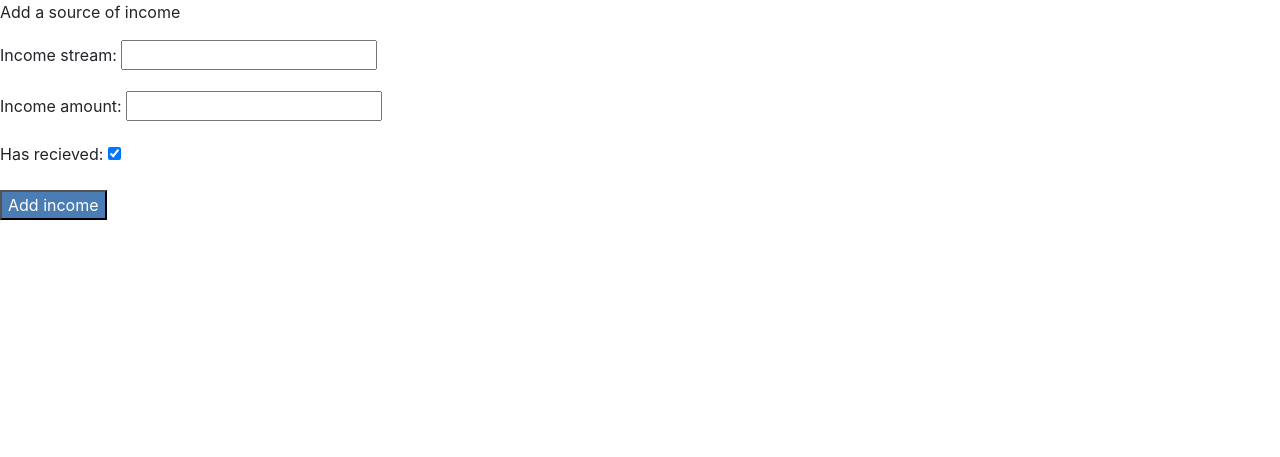
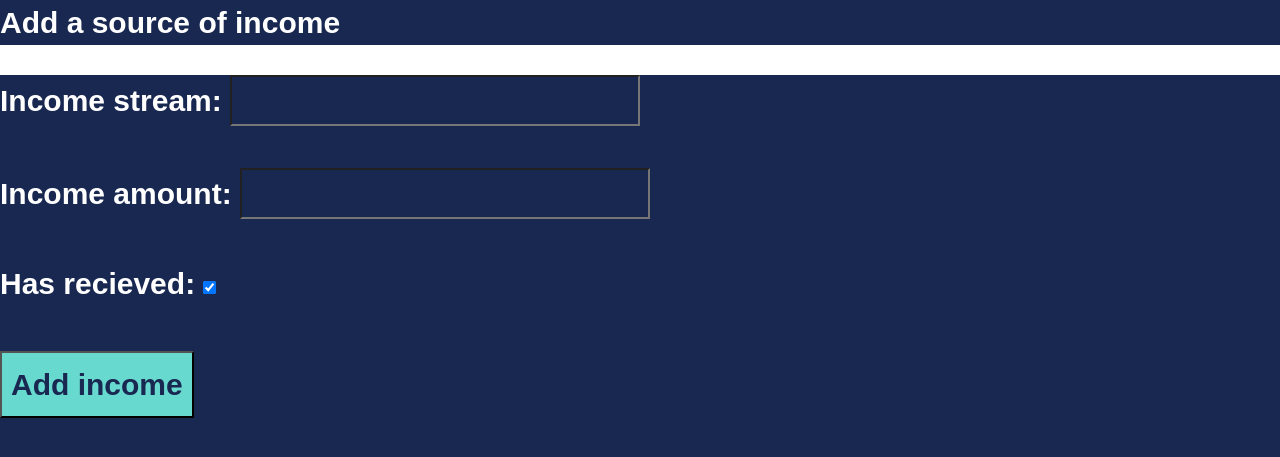
Before and after one commit to benm4ckenzie/finance, a Django app: page /income in a window 1280 px wide. Shown: the top 457 px of the page. Run offline with Django 3.2, Linux system fonts and the light colour scheme; some libraries are stand-ins or nearby versions.

Commit message:
Adds global css font and colour, as well as font awesome icons and refactors structure of the page

```diff
--- a/monthly_budget/static/monthly_budget/style.css
+++ b/monthly_budget/static/monthly_budget/style.css
@@ -1,13 +1,24 @@
-body {
-    background: #4E4BB4;
+@import url('https://fonts.googleapis.com/css2?family=Alegreya+Sans:wght@100;300&display=swap');
+
+* {
+    background-color: #192851;
     color: white;
-}
-
-body h1 {
-    color: #FF6300;
+    font-family: 'Alegreya Sans', sans-serif;
+    font-weight: bolder;
+    font-size: 30px;
 }
 
 button {
-    background: #4b7db4;
-    COLOR: White;
+    background: #68D9CF;
+    color: #192851;
+    font-weight: bolder;
+    font-size: 20px;
+    line-height: 20px;
+    padding: 9px;
+    border-radius: 50px;
 }
+
+button:hover {
+background: #1C6EA4; }
+button:active {
+background: #144E75; }
```
Also changed, not shown: monthly_budget/templates/monthly_budget/monthly_budget_list.html (+51 -35 lines), db.sqlite3.
